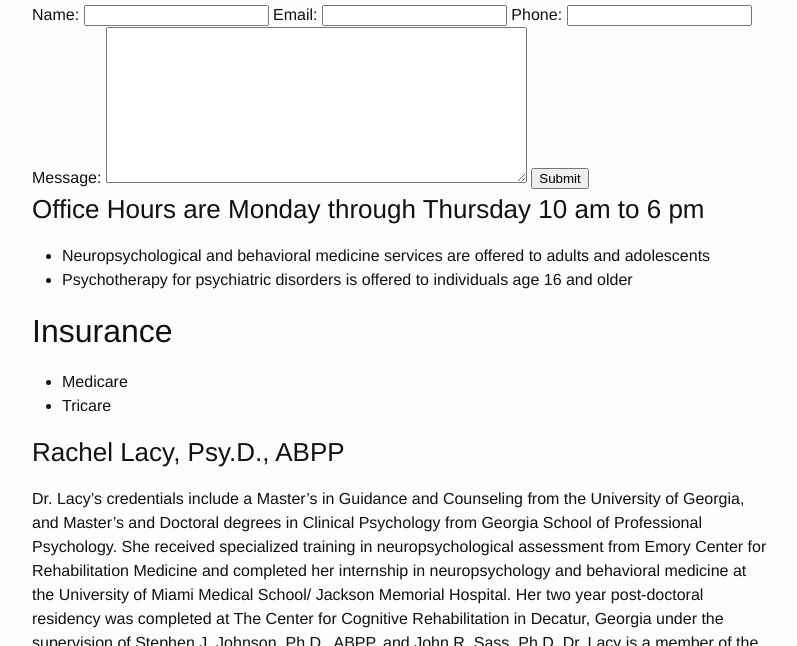
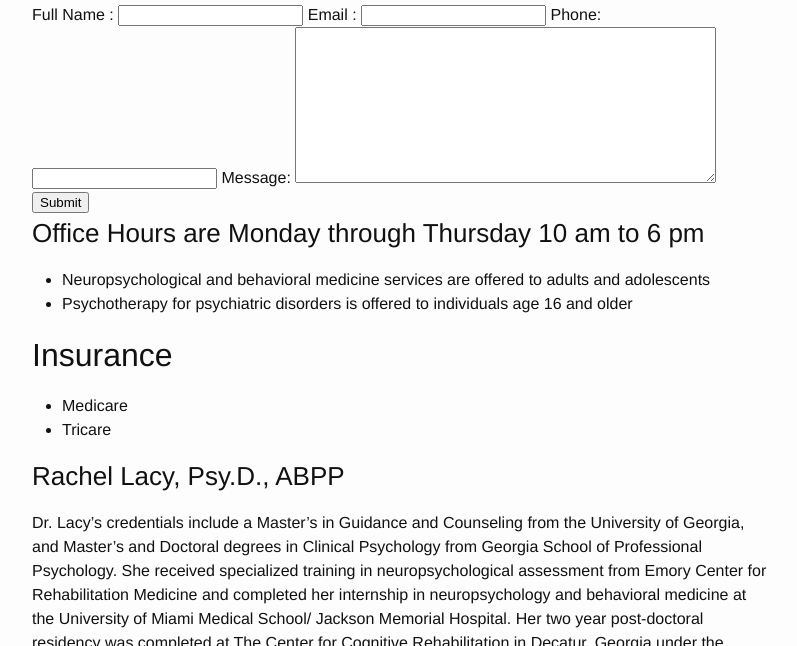
Before and after one commit to halcyon/www.zeddworks.com, a Jekyll site: the page built from contact.md, in a window 1280 px wide and 900 px high, scrolled down 364 px, cut to the strip 254-900 px from the top of the window. Shown: the whole strip, without its empty margins (238-1035 px from the left). Built offline with Jekyll 4.4.1, drawn with Linux system fonts in a browser that asks for light colours.

Commit message:
Updating contact

```diff
--- a/contact.md
+++ b/contact.md
@@ -34,10 +34,14 @@ weight: 5
 </script>
 
 <form id="contact" method="post">
-  Name: <input type="text" name="name" data-parsley-required data-parsley-error-message="Name is required">
-  Email: <input type="text" name="email" data-parsley-required data-parsley-type="email">
-  Phone: <input type="text" name="phone" data-parsley-required="true">
-  Message: <textarea name="message" cols="50" rows="10" maxlength="500" data-parsley-required="true"></textarea>
+  <label for="name">Full Name :</label>
+  <input type="text" name="name" data-parsley-required data-parsley-error-message="Name is required">
+  <label for="email">Email :</label>
+  <input type="text" name="email" data-parsley-required data-parsley-type="email">
+  <label for="phone">Phone: </label>
+  <input type="text" name="phone" data-parsley-required="true">
+  <label for="message">Message: </label>
+  <textarea name="message" cols="50" rows="10" maxlength="500" data-parsley-required="true"></textarea>
   <input type="submit" value="Submit">
 </form>
 
```
